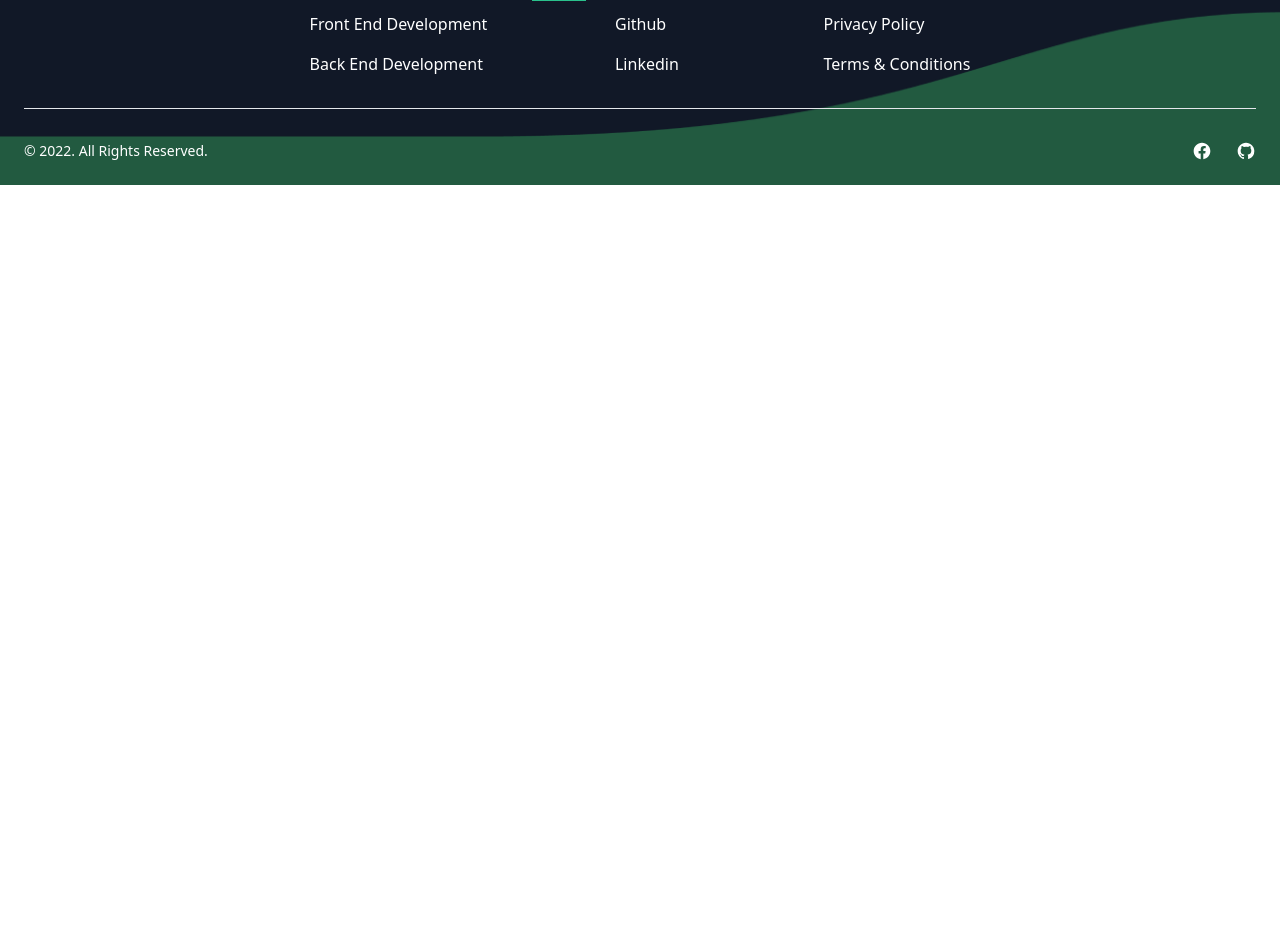
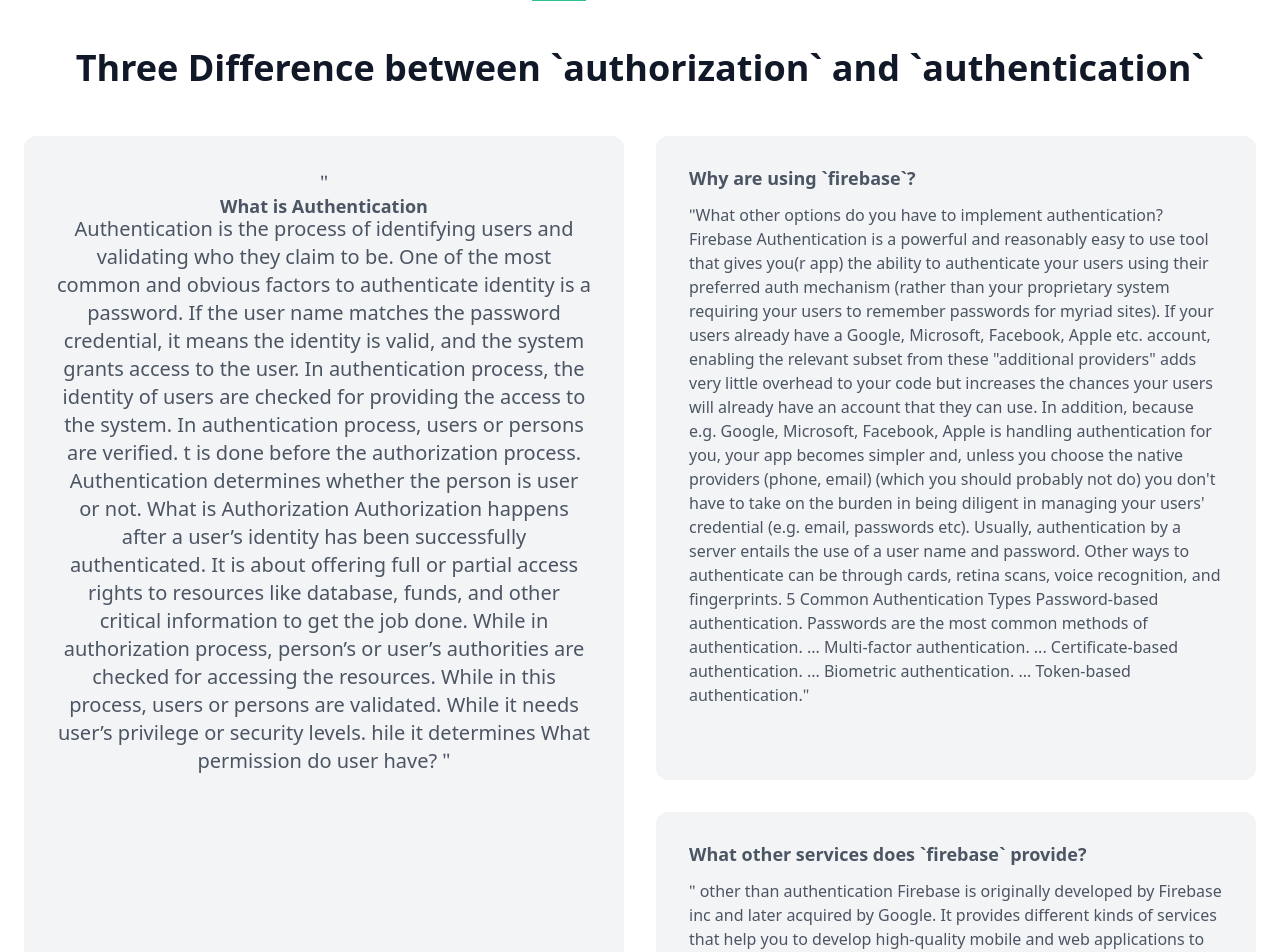
Before and after one commit to Hamed-Hasan/assignment-ten-firebase, a React (Create React App) app: page /blog in a window 1280 px wide. Shown: the part 80-1032 px from the top of the page. Before the commit the page ends 800 px from the top, so only its background shows below. Built offline with nearby package versions, Linux system fonts and the light colour scheme; no server answers.

Commit message:
blog section added

```diff
--- a/src/App.js
+++ b/src/App.js
@@ -6,6 +6,7 @@ import Signup from "./components/Auth/Signup/Signup";
 import CheckOut from "./components/CheckOut/CheckOut";
 import About from "./components/Home/About";
 import Blog from "./components/Home/Blog";
+import Contact from "./components/Home/Contact";
 import Footer from "./components/Home/Footer";
 import Home from "./components/Home/Home";
 import NotFound from "./components/Home/NotFound/NotFound";
@@ -20,12 +21,11 @@ function App() {
                 <Route path="/home" element={<Home />} />
                 <Route path="/about" element={<About />} />
                 <Route path="/blog" element={<Blog />} />
+                <Route path="/contact" element={<Contact />} />
                 <Route
                     path="/checkout/:serviceId"
                     element={
                         <RequireAuth>
-                            {/* <Generator /> */}
-
                             <CheckOut/>
                         </RequireAuth>
                     }
--- a/src/components/Auth/Login/Login.js
+++ b/src/components/Auth/Login/Login.js
@@ -97,7 +97,7 @@ signInWithEmail(userInfo.email, userInfo.password)
 <>
 
 
-<div className="main-container">
+<div className="main-container mb-72">
 <img className="wave" src={wave} alt=""/>
 	<div className="form-container" >
 		<div className="img">
--- a/src/components/Auth/RequireAuth/RequireAuth.js
+++ b/src/components/Auth/RequireAuth/RequireAuth.js
@@ -2,13 +2,13 @@ import React from 'react';
 import { useAuthState } from 'react-firebase-hooks/auth';
 import { Navigate, useLocation } from 'react-router-dom';
 import { auth } from '../../../firebase.init';
-
+import Spinner from '../../../components/Spinner/Spinner'
 const RequireAuth = ({children}) => {
     const [user, loading, error] = useAuthState(auth);
     const location = useLocation();
 
     if(loading){
-        return <p>Loading</p>
+        return <Spinner/>
     }
 
     if(user){
--- a/src/components/Auth/Signup/Signup.js
+++ b/src/components/Auth/Signup/Signup.js
@@ -100,7 +100,7 @@ const handleSubmit = (e) => {
     return (
    <>
 
-<div className="main-container">
+<div className="main-container mb-72">
 <img className="wave" src={wave} alt=''/>
 	<div className="form-container">
 		<div className="img">
--- a/src/components/CheckOut/CheckOut.js
+++ b/src/components/CheckOut/CheckOut.js
@@ -74,7 +74,7 @@ const handleSubmit = (e) => {
 const [terms, setTerms] = useState(false);
     return (
 
-<div className="main-container">
+<div className="main-container mb-56">
 
 <img className="wave" src={wave} alt=''/>
 	<div className="form-container">
--- a/src/components/Home/About.js
+++ b/src/components/Home/About.js
@@ -3,9 +3,9 @@ import author from '../../images/hamed-hasan.jpg'
 
 const About = () => {
     return (
-        <div>
-           <section style={{height: '100vh'}} className="flex items-center text-gray-600 body-font bg-gray-600 min-h-screen">
-        <div className="container mx-auto flex px-5 md:flex-row flex-col items-center">
+        <div className='mb-60'>
+           <section style={{height: '100vh'}} className="flex items-center text-gray-600 body-font  ">
+        <div className=" container mt-72 mx-auto flex px-5 md:flex-row flex-col items-center">
 
         <div className="p-4 md:w-1/2 w-full h-full">
         <div className="h-full bg-black p-8 rounded py-12">
@@ -28,7 +28,7 @@ const About = () => {
 
           <div className="lg:max-w-lg lg:w-full md:w-1/2 w-5/6">
             <div class=" p-2">
-        <div class="bg-white px-6 py-8 rounded-lg shadow-lg text-center">
+        <div class="bg-gray-100 px-6 py-8 rounded-lg shadow-lg text-center">
           <div class="mb-3">
             <img
               class="w-auto mx-auto rounded-full object-cover object-center scale-110 transition-all duration-400 hover:scale-100"
@@ -47,7 +47,7 @@ const About = () => {
           </div>
         </div>
       </section>
-      {/* <Footer/> */}
+
         </div>
     );
 };
--- a/src/components/Home/Blog.js
+++ b/src/components/Home/Blog.js
@@ -2,8 +2,88 @@ import React from 'react';
 
 const Blog = () => {
     return (
-        <div>
-            <h2>this is blog pages</h2>
+        <div className='mt-32'>
+            <div class="container m-auto px-6 text-gray-600 md:px-12 xl:px-6">
+        <h2 class="mb-12 text-center text-2xl text-gray-900 font-bold md:text-4xl">Three Difference between `authorization` and `authentication`</h2>
+        <div class="grid gap-8 md:grid-rows-2 lg:grid-cols-2">
+          <div class="row-span-2 h-50 p-6 border border-gray-100 rounded-xl bg-gray-100 text-center sm:p-8">
+            <div class=" flex flex-col justify-center mb-0">
+
+              <p class="text-gray-600 md:text-xl"> <span class="font-serif">"</span>
+              <div>
+                  <h6 class="text-lg font-semibold leading-none"><b>What is Authentication</b></h6>
+
+              </div>
+Authentication is the process of identifying users and validating who they claim to be. One of the most common and obvious factors to authenticate identity is a password. If the user name matches the password credential, it means the identity is valid, and the system grants access to the user.
+In authentication process, the identity of users are checked for providing the access to the system.
+In authentication process, users or persons are verified.
+t is done before the authorization process.
+Authentication determines whether the person is user or not.
+What is Authorization
+Authorization happens after a user’s identity has been successfully authenticated. It is about offering full or partial access rights to resources like database, funds, and other critical information to get the job done.
+While in authorization process, person’s or user’s authorities are checked for accessing the resources.
+While in this process, users or persons are validated.
+While it needs user’s privilege or security levels.
+hile it determines What permission do user have? <span class="font-serif">"</span></p>
+
+            </div>
+          </div>
+
+          <div class="p-6 border border-gray-100 rounded-xl bg-gray-100 sm:flex sm:space-x-8 sm:p-8">
+            <div class="space-y-4 mt-4 text-center sm:mt-0 sm:text-left">
+            <div>
+                  <h6 class="text-lg font-semibold leading-none"><b>Why are using `firebase`?</b></h6>
+              </div>
+              <p class="text-gray-600"> <span class="font-serif">"</span>
+              What other options do you have to implement authentication?
+
+Firebase Authentication is a powerful and reasonably easy to use tool that gives you(r app) the ability to authenticate your users using their preferred auth mechanism (rather than your proprietary system requiring your users to remember passwords for myriad sites).
+
+If your users already have a Google, Microsoft, Facebook, Apple etc. account, enabling the relevant subset from these "additional providers" adds very little overhead to your code but increases the chances your users will already have an account that they can use.
+
+In addition, because e.g. Google, Microsoft, Facebook, Apple is handling authentication for you, your app becomes simpler and, unless you choose the native providers (phone, email) (which you should probably not do) you don't have to take on the burden in being diligent in managing your users' credential (e.g. email, passwords etc).
+
+Usually, authentication by a server entails the use of a user name and password. Other ways to authenticate can be through cards, retina scans, voice recognition, and fingerprints.
+5 Common Authentication Types
+Password-based authentication. Passwords are the most common methods of authentication. ...
+Multi-factor authentication. ...
+Certificate-based authentication. ...
+Biometric authentication. ...
+Token-based authentication.
+ <span class="font-serif">"</span></p>
+
+            </div>
+          </div>
+          <div class="p-6 border mb-4 border-gray-100 rounded-xl bg-gray-100 sm:flex sm:space-x-8 sm:p-8">
+            <div class="space-y-4 mt-4 text-center sm:mt-0 sm:text-left">
+            <h6 class="text-lg font-semibold leading-none"> What other services does `firebase` provide?</h6>
+              <p class="text-gray-600"> <span class="font-serif">"</span>  other than authentication
+
+Firebase is originally developed by Firebase inc and later acquired by Google. It provides different kinds of services that help you to develop high-quality mobile and web applications to grow your business. It is compatible with Web, iOS, Android, and OS X clients. With Firebase, developers don’t need to worry about the backend programming, Authentication, API development, database (real-time cloud-hosted NoSQL database and cloud firestore), File storage, etc. Firebase provides all the services with very efficient and fast performance.
+
+Firebase is a full package that can help in developing your mobile or web applications faster with fewer resources and more efficiency. Now, let’s look at some of the services and use of it.
+
+There are many services which Firebase provides, Most useful of them are:
+
+Cloud Firestore
+Cloud Functions
+Authentication
+Hosting
+Cloud Storage
+Google Analytics
+Predictions
+Cloud Messaging
+Dynamic Links
+Remote Config
+Firebase is a full package that can help in developing your mobile or web applications faster with fewer resources and more efficiency. Now, let’s look at some of the services and use of it.
+This article purely focuses on how firebase services can make the mobile application development process easier.
+We know that the widely used services for this purpose are Cloud Messaging, Authentication, Dynamic Links, Predictions, Google Analytics, and Remote Config. Let’s discuss these services in detail.
+ <span class="font-serif">"</span></p>
+
+            </div>
+          </div>
+        </div>
+    </div>
         </div>
     );
 };
--- /dev/null
+++ b/src/components/Home/Contact.js
@@ -0,0 +1,48 @@
+import React from 'react';
+
+const Contact = () => {
+    return (
+        <div className='pb-60'>
+       <div class="w-full  bg-gray-800 h-screen">
+    <div class="bg-gradient-to-b from-blue-800 to-blue-600 h-96"></div>
+    <div class="max-w-5xl mx-auto px-6 sm:px-6 lg:px-8 mb-12">
+        <div class="bg-gray-900 w-full shadow rounded p-8 sm:p-12 -mt-72">
+            <p class="text-3xl font-bold leading-7 text-center text-white">Contact me</p>
+            <form >
+                <div class="md:flex items-center mt-12">
+                    <div class="w-full md:w-1/2 flex flex-col">
+                        <label class="font-semibold leading-none text-gray-300">Name</label>
+                        <input type="text" class="leading-none text-gray-50 p-3 focus:outline-none focus:border-blue-700 mt-4 border-0 bg-gray-800 rounded" />
+                    </div>
+                    <div class="w-full md:w-1/2 flex flex-col md:ml-6 md:mt-0 mt-4">
+                        <label class="font-semibold leading-none text-gray-300">Phone</label>
+                        <input type="email" class="leading-none text-gray-50 p-3 focus:outline-none focus:border-blue-700 mt-4 border-0 bg-gray-800 rounded"/>
+                    </div>
+                </div>
+                <div class="md:flex items-center mt-8">
+                    <div class="w-full flex flex-col">
+                        <label class="font-semibold leading-none text-gray-300">Subject</label>
+                        <input type="text" class="leading-none text-gray-50 p-3 focus:outline-none focus:border-blue-700 mt-4 border-0 bg-gray-800 rounded"/>
+                    </div>
+
+                </div>
+                <div>
+                    <div class="w-full flex flex-col mt-8">
+                        <label class="font-semibold leading-none text-gray-300">Message</label>
+                        <textarea type="text" class="h-40 text-base leading-none text-gray-50 p-3 focus:outline-none focus:border-blue-700 mt-4 bg-gray-800 border-0 rounded"></textarea>
+                    </div>
+                </div>
+                <div class="flex items-center justify-center w-full">
+                    <button class="mt-9 font-semibold leading-none text-white py-4 px-10 bg-blue-700 rounded hover:bg-blue-600 focus:ring-2 focus:ring-offset-2 focus:ring-blue-700 focus:outline-none">
+                        Send message
+                    </button>
+                </div>
+            </form>
+        </div>
+    </div>
+</div>
+        </div>
+    );
+};
+
+export default Contact;
--- /dev/null
+++ b/src/components/Spinner/Spinner.js
@@ -0,0 +1,14 @@
+import React from 'react';
+import './Spinner.css'
+const Spinner = () => {
+    return (
+        <div style={{height: '100vh'}} className=' flex items-center justify-center'>
+       <svg role="status" class="inline mr-2 w-8 h-8 text-gray-200 animate-spin dark:text-gray-600 fill-green-500" viewBox="0 0 100 101" fill="none" xmlns="http://www.w3.org/2000/svg">
+    <path d="M100 50.5908C100 78.2051 77.6142 100.591 50 100.591C22.3858 100.591 0 78.2051 0 50.5908C0 22.9766 22.3858 0.59082 50 0.59082C77.6142 0.59082 100 22.9766 100 50.5908ZM9.08144 50.5908C9.08144 73.1895 27.4013 91.5094 50 91.5094C72.5987 91.5094 90.9186 73.1895 90.9186 50.5908C90.9186 27.9921 72.5987 9.67226 50 9.67226C27.4013 9.67226 9.08144 27.9921 9.08144 50.5908Z" fill="currentColor"/>
+    <path d="M93.9676 39.0409C96.393 38.4038 97.8624 35.9116 97.0079 33.5539C95.2932 28.8227 92.871 24.3692 89.8167 20.348C85.8452 15.1192 80.8826 10.7238 75.2124 7.41289C69.5422 4.10194 63.2754 1.94025 56.7698 1.05124C51.7666 0.367541 46.6976 0.446843 41.7345 1.27873C39.2613 1.69328 37.813 4.19778 38.4501 6.62326C39.0873 9.04874 41.5694 10.4717 44.0505 10.1071C47.8511 9.54855 51.7191 9.52689 55.5402 10.0491C60.8642 10.7766 65.9928 12.5457 70.6331 15.2552C75.2735 17.9648 79.3347 21.5619 82.5849 25.841C84.9175 28.9121 86.7997 32.2913 88.1811 35.8758C89.083 38.2158 91.5421 39.6781 93.9676 39.0409Z" fill="currentFill"/>
+</svg>
+        </div>
+    );
+};
+
+export default Spinner;
```
Also changed, not shown: src/components/Spinner/Spinner.css (added), 1 other file (tests, documents, lock files or other folders).
